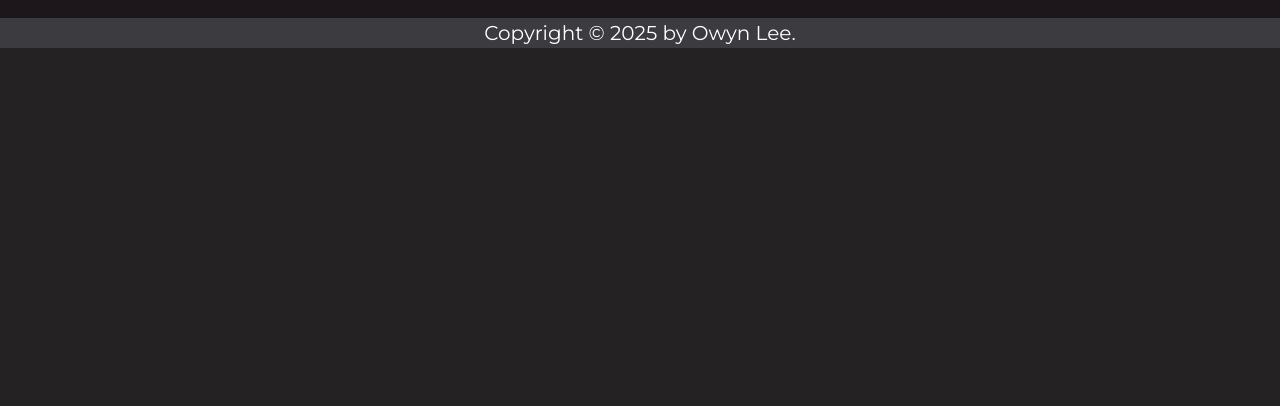
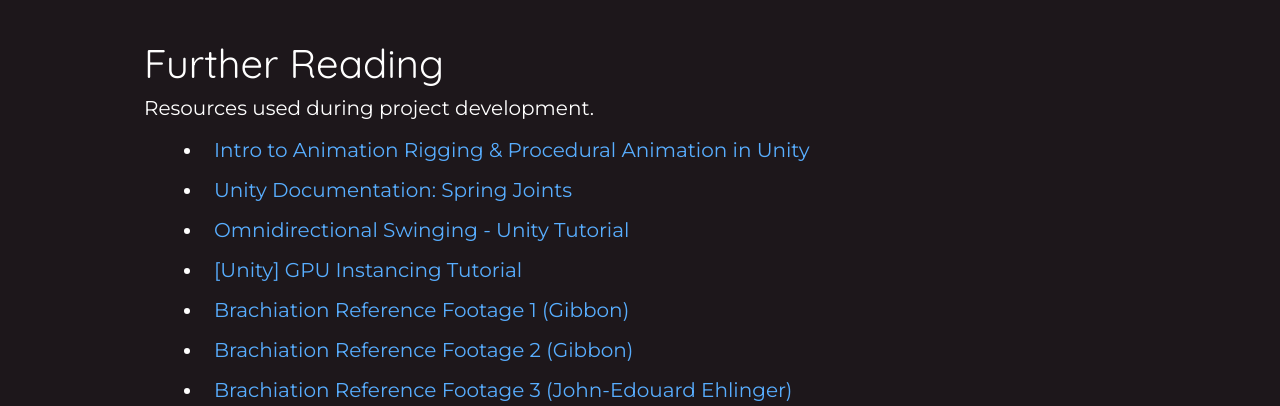
Before and after one commit to Mr-Plauge/final, a plain HTML site: page projects/project_brachiator.html in a window 1280 px wide. Shown: the part 4195-4601 px from the top of the page. Before the commit the page ends 4243 px from the top, so only its background shows below. Drawn offline with nearby package versions, Linux system fonts and the light colour scheme.

Commit message:
Brachiator Project update

```diff
--- a/projects/project_brachiator.html
+++ b/projects/project_brachiator.html
@@ -105,7 +105,7 @@
                 <video loop muted autoplay id="videoIntro">
                     <source src="../videos/portfolio_brachiator_1.mp4" type="video/mp4">
                 </video>
-                <p class="descriptor">Left/right clicking while hovering over an object anchors the corresponding arm to that object. When the player is anchored to a handhold, sweeping the mouse back and forth will apply directional force to their body. This effectively turns the player's body into a pendulum suspended by their arms, letting them swing within range of handholds that were previously out of reach.</p>
+                <p class="descriptor">Left/right clicking while hovering over an object anchors the corresponding arm to that object. When the player is anchored to a handhold, sweeping the mouse back and forth will apply directional force to their body. This effectively turns the player's body into a pendulum, letting them swing within range of handholds that were previously out of reach.</p>
                 <video loop muted autoplay id="videoIntro">
                     <source src="../videos/portfolio_brachiator_2.mp4" type="video/mp4">
                 </video>
@@ -129,6 +129,51 @@
                 </video>
             </div>
         </div>
+        <div class="projectContent">
+            <div class="wrapper">
+                <h1>Further Reading</h1>
+                <p class="descriptor">Resources used during project development.</p>
+                <ul>
+                    <li>
+                        <a href="https://www.youtube.com/watch?v=Wx1s3CJ8NHw">Intro to Animation Rigging & Procedural Animation in Unity</a>
+                    </li>
+                    <li>
+                        <a href="https://docs.unity3d.com/Manual/class-SpringJoint.html">Unity Documentation: Spring Joints</a>
+                    </li>
+                    <li>
+                        <a href="https://www.youtube.com/watch?v=HPjuTK91MA8">Omnidirectional Swinging - Unity Tutorial</a>
+                    </li>
+                    <li>
+                        <a href="https://www.youtube.com/watch?v=cwbyvbtJ9UY">[Unity] GPU Instancing Tutorial</a>
+                    </li>
+                    <li>
+                        <a href="https://www.youtube.com/watch?v=eV-gOL4t9Vk">Brachiation Reference Footage 1 (Gibbon)</a>
+                    </li>
+                    <li>
+                        <a href="https://www.youtube.com/watch?v=U3JhwjNfx_g">Brachiation Reference Footage 2 (Gibbon)</a>
+                    </li>
+                    <li>
+                        <a href="https://www.youtube.com/watch?v=TMRvIi5iIcQ">Brachiation Reference Footage 3 (John-Edouard Ehlinger)</a>
+                    </li>
+                </ul>
+            </div>
+        </div>
+        <div class="project">
+            <div class="wrapper">
+                <h1>External Links</h1>
+                <p class="descriptor">Offsite links for more project information.</p>
+            </div>
+        </div>
+        <div class="collaborationList">
+            <div class="projectModule">
+                <a href="https://github.com/Mr-Plauge/Brachiator">
+                    <div class="projectImage" style="background-image: url('../images/externalIcons/Github_Brachiator_Icon.png')">
+                        <h1 class="projectName">Play the game!</h1>
+                    </div>
+                </a>
+                <p class="collaborationDescription">A repository containing an early playable build of the game.</p>
+            </div>
+        </div>
     </aside>
     <footer>
       <div class="wrapper">
```
Also changed, not shown: images/externalIcons/Github_Brachiator_Icon.png (added).
